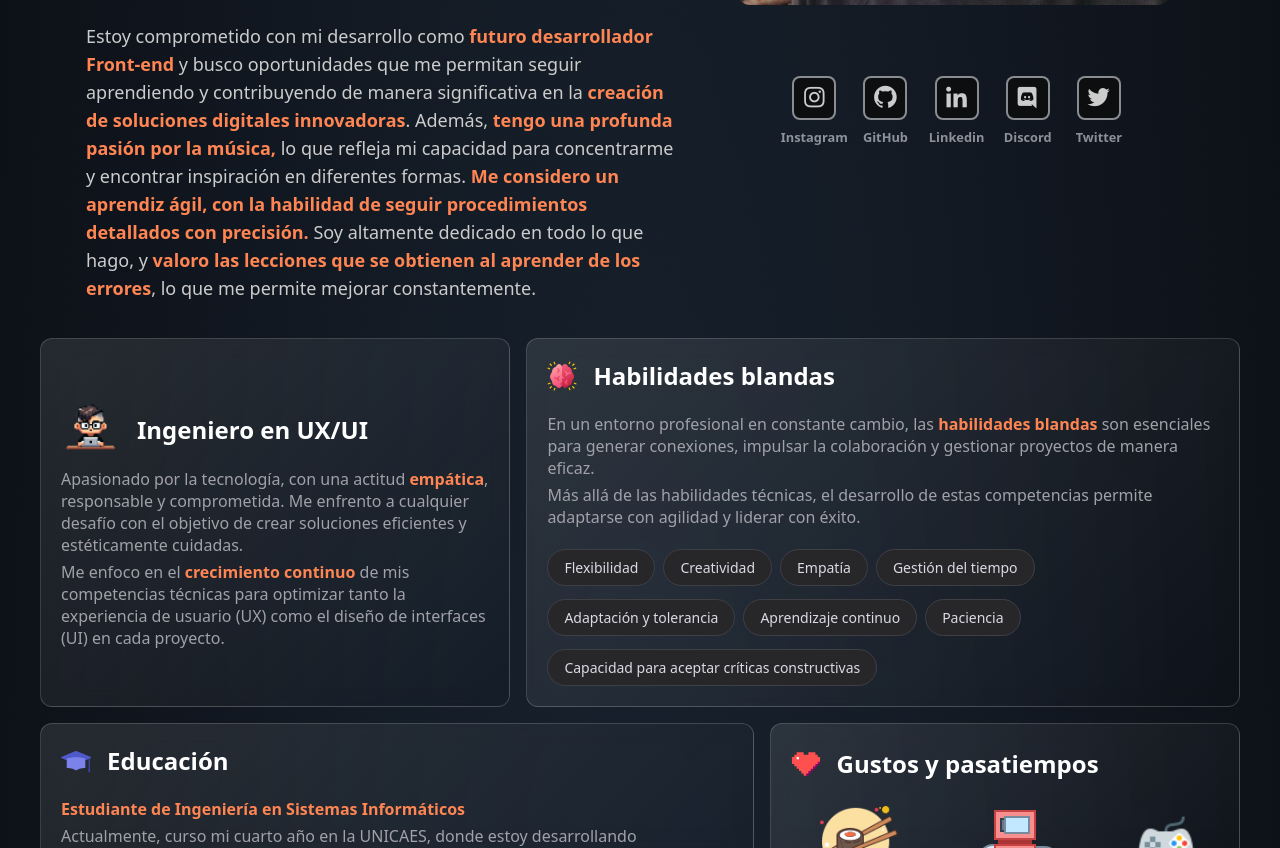
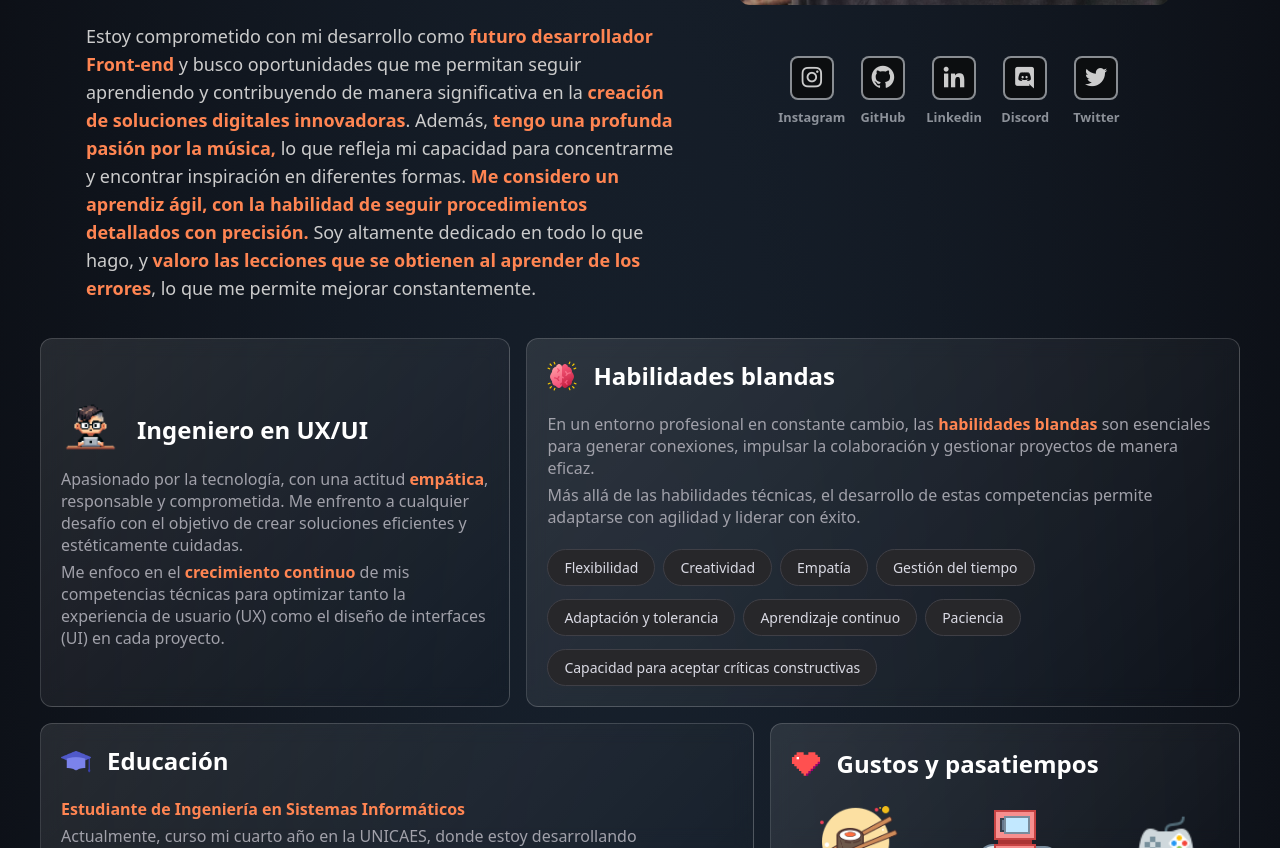
Before and after one commit to TechCea/Portfolio-V4, a plain HTML site: page index.html in a window 1280 px wide. Shown: the part 3512-4360 px from the top of the page. Drawn offline with nearby package versions, Linux system fonts and the light colour scheme; some packages are replaced by stand-ins of ours; no server answers; a script that the page names is missing.

Commit message:
list stile fix

```diff
--- a/css/main.css
+++ b/css/main.css
@@ -1812,9 +1812,8 @@ header {
 
 .social-list-about {
     display: flex;
-    margin-top: 50px;
+    margin-top: 30px;
     padding: 2% 0;
-    margin-left: 5px;
     z-index: 2
 }
 
```
